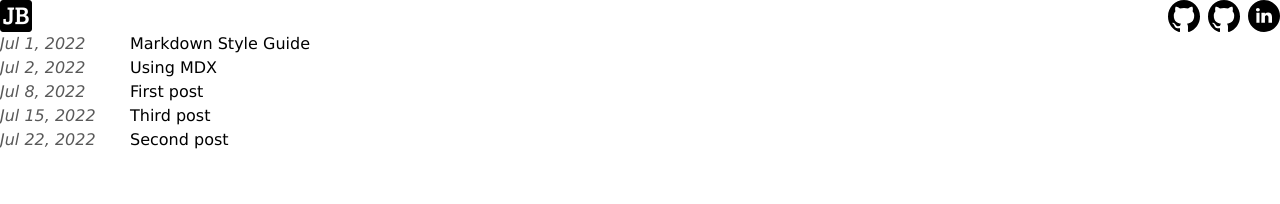
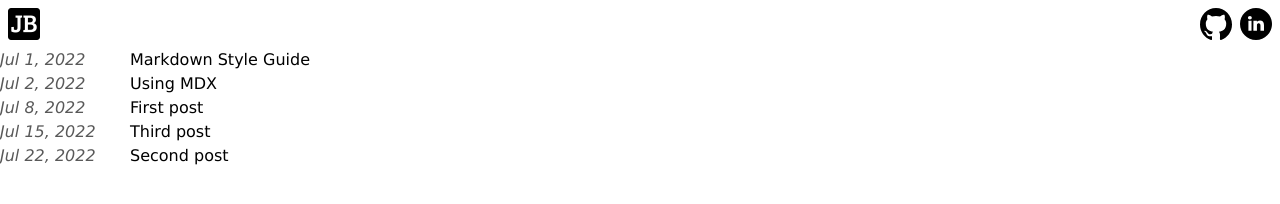
Before and after one commit to joackob/blog-nxt-template, an Astro site: page /blog in a window 1280 px wide. Built offline with nearby package versions, Linux system fonts and the light colour scheme; Astro itself is replaced by a stand-in of ours.

Commit message:
header complete

```diff
--- a/src/components/Header.astro
+++ b/src/components/Header.astro
@@ -3,12 +3,9 @@ import LinkNav from "./LinkNav.astro";
 ---
 
 <header>
-	<nav class="flex justify-between">
+	<nav class="flex justify-between p-2">
 		<LinkNav href="/" img_src="favicon-32x32.png" />
 		<ul class="flex space-x-2">
-			<li>
-				<LinkNav href="/" img_src="github-142-svgrepo-com.svg" />
-			</li>
 			<li>
 				<LinkNav href="/" img_src="github-142-svgrepo-com.svg" />
 			</li>
```
Also changed, not shown: public/profile_img_4x4_.jpg (added), 1 other file.
